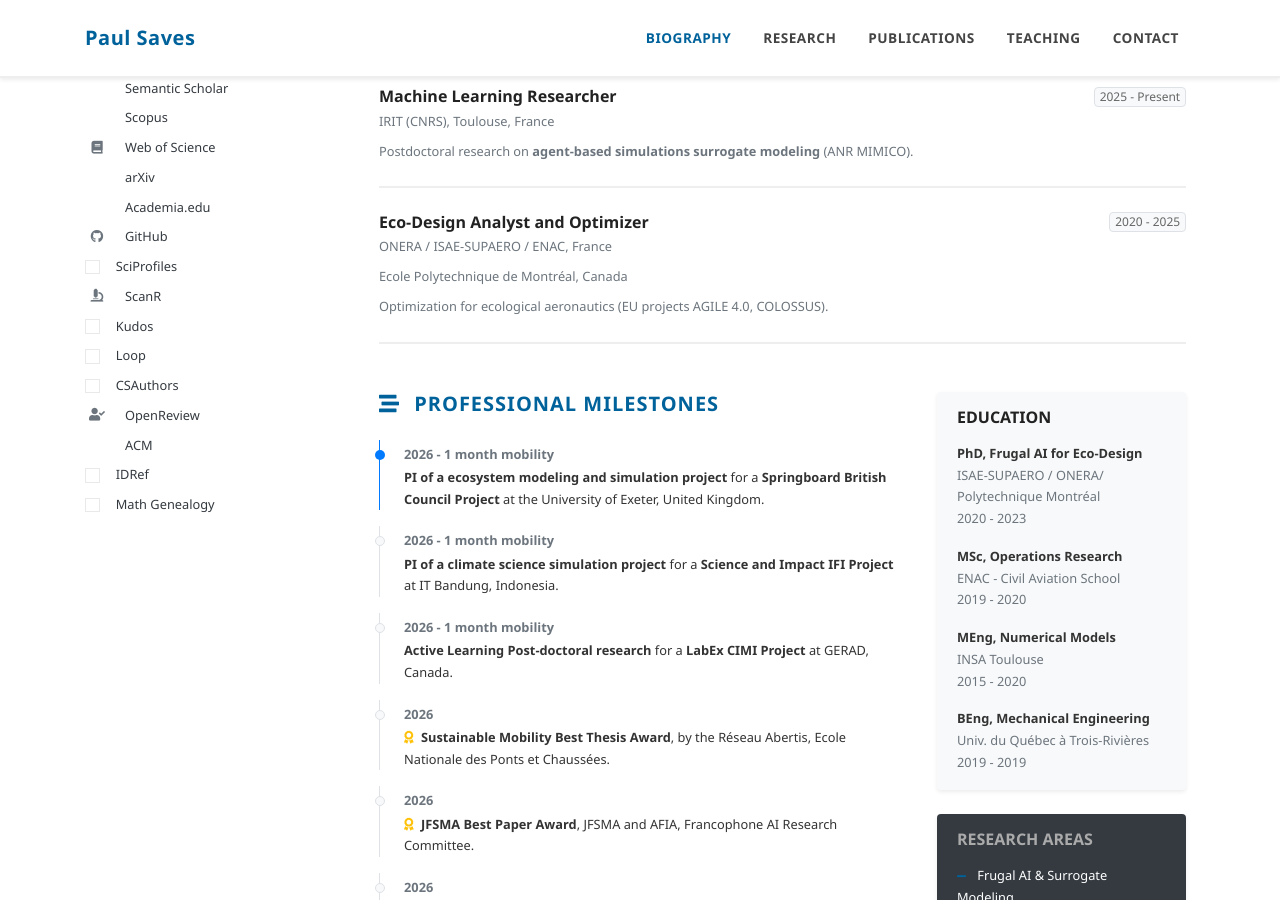
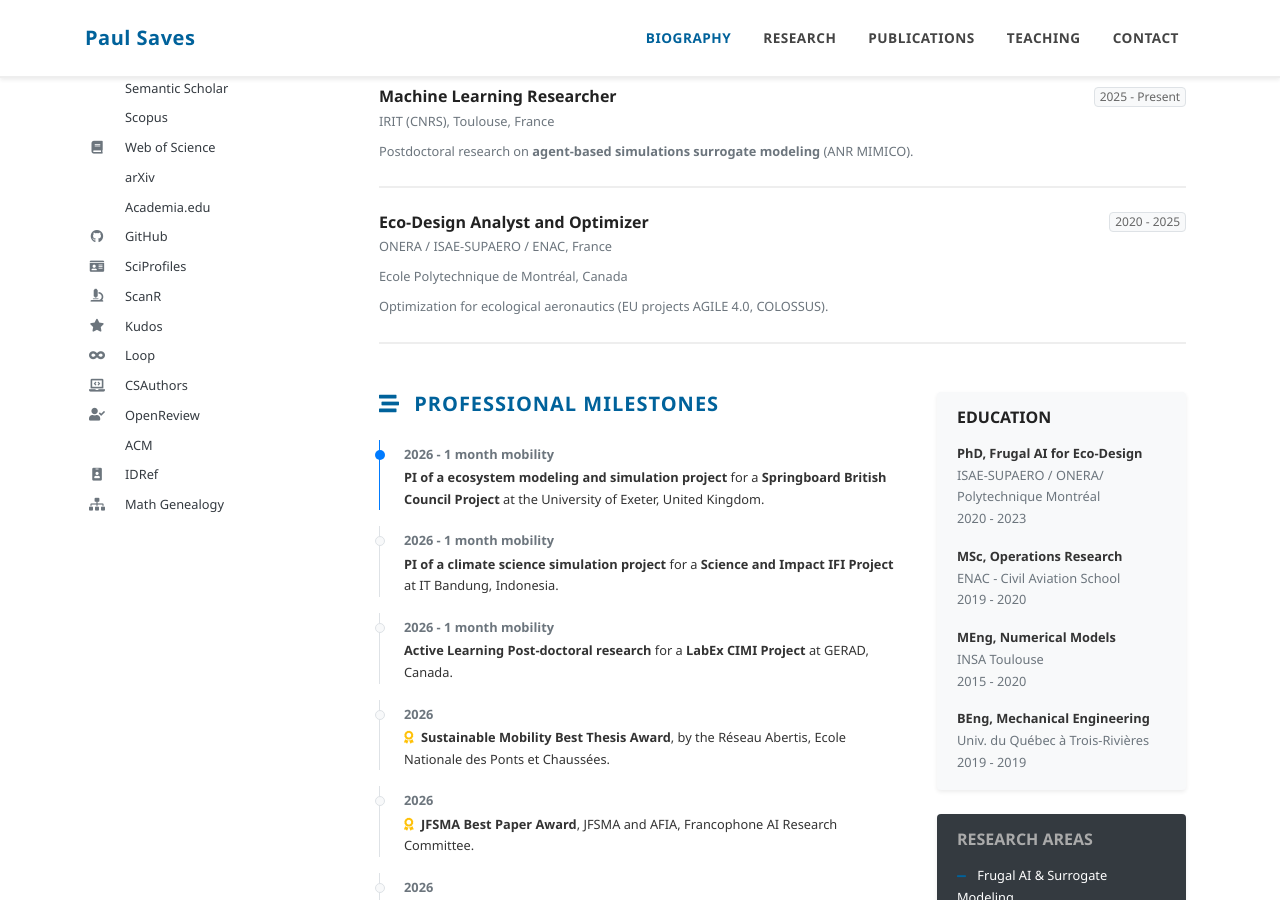
Before and after one commit to Paul-Saves/Paul-Saves.github.io, a Jekyll site: the page built from index.md, in a window 1280 px wide and 900 px high, scrolled down 763 px. Built offline with Jekyll 4.4.1, drawn with Linux system fonts in a browser that asks for light colours; a style sheet for code colours, icons or effects is not loaded.

Commit message:
update badges

```diff
--- a/_layouts/default.html
+++ b/_layouts/default.html
@@ -114,19 +114,19 @@
               {% endif %}
 
               {% if site.sciprofiles_id %}
-              <li class="mb-2"><img src="https://www.google.com/s2/favicons?domain=sciprofiles.com&sz=64" alt="" class="mr-3" style="width: 1.15em; height: 1.15em; mix-blend-mode: multiply; filter: grayscale(100%); opacity: 0.65; vertical-align: -0.125em;"><a href="https://sciprofiles.com/profile/{{ site.sciprofiles_id }}" target="_blank" class="text-dark">SciProfiles</a></li>
+              <li class="mb-2"><i class="fas fa-id-card text-muted mr-3"></i><a href="https://sciprofiles.com/profile/{{ site.sciprofiles_id }}" target="_blank" class="text-dark">SciProfiles</a></li>
               {% endif %}
               {% if site.scanr_url %}
               <li class="mb-2"><i class="fas fa-microscope text-muted mr-3"></i><a href="{{ site.scanr_url }}" target="_blank" class="text-dark">ScanR</a></li>
               {% endif %}
               {% if site.kudos_url %}
-              <li class="mb-2"><img src="https://www.google.com/s2/favicons?domain=growkudos.com&sz=64" alt="" class="mr-3" style="width: 1.15em; height: 1.15em; mix-blend-mode: multiply; filter: grayscale(100%); opacity: 0.65; vertical-align: -0.125em;"><a href="{{ site.kudos_url }}" target="_blank" class="text-dark">Kudos</a></li>
+              <li class="mb-2"><i class="fas fa-star text-muted mr-3"></i><a href="{{ site.kudos_url }}" target="_blank" class="text-dark">Kudos</a></li>
               {% endif %}
               {% if site.loop_url %}
-              <li class="mb-2"><img src="https://www.google.com/s2/favicons?domain=loop.frontiersin.org&sz=64" alt="" class="mr-3" style="width: 1.15em; height: 1.15em; mix-blend-mode: multiply; filter: grayscale(100%); opacity: 0.65; vertical-align: -0.125em;"><a href="{{ site.loop_url }}" target="_blank" class="text-dark">Loop</a></li>
+              <li class="mb-2"><i class="fas fa-infinity text-muted mr-3"></i><a href="{{ site.loop_url }}" target="_blank" class="text-dark">Loop</a></li>
               {% endif %}
               {% if site.csauthors_url %}
-              <li class="mb-2"><img src="https://www.google.com/s2/favicons?domain=csauthors.net&sz=64" alt="" class="mr-3" style="width: 1.15em; height: 1.15em; mix-blend-mode: multiply; filter: grayscale(100%); opacity: 0.65; vertical-align: -0.125em;"><a href="{{ site.csauthors_url }}" target="_blank" class="text-dark">CSAuthors</a></li>
+              <li class="mb-2"><i class="fas fa-laptop-code text-muted mr-3"></i><a href="{{ site.csauthors_url }}" target="_blank" class="text-dark">CSAuthors</a></li>
               {% endif %}
               {% if site.openreview_url %}
               <li class="mb-2"><i class="fas fa-user-check text-muted mr-3"></i><a href="{{ site.openreview_url }}" target="_blank" class="text-dark">OpenReview</a></li>
@@ -135,10 +135,10 @@
               <li class="mb-2"><i class="ai ai-acmdl text-muted mr-3"></i><a href="{{ site.acm_url }}" target="_blank" class="text-dark">ACM</a></li>
               {% endif %}
               {% if site.idref_url %}
-              <li class="mb-2"><img src="https://www.google.com/s2/favicons?domain=idref.fr&sz=64" alt="" class="mr-3" style="width: 1.15em; height: 1.15em; mix-blend-mode: multiply; filter: grayscale(100%); opacity: 0.65; vertical-align: -0.125em;"><a href="{{ site.idref_url }}" target="_blank" class="text-dark">IDRef</a></li>
+              <li class="mb-2"><i class="fas fa-id-badge text-muted mr-3"></i><a href="{{ site.idref_url }}" target="_blank" class="text-dark">IDRef</a></li>
               {% endif %}
               {% if site.mathgenealogy_url %}
-              <li class="mb-2"><img src="https://www.google.com/s2/favicons?domain=mathgenealogy.org&sz=64" alt="" class="mr-3" style="width: 1.15em; height: 1.15em; mix-blend-mode: multiply; filter: grayscale(100%); opacity: 0.65; vertical-align: -0.125em;"><a href="{{ site.mathgenealogy_url }}" target="_blank" class="text-dark">Math Genealogy</a></li>
+              <li class="mb-2"><i class="fas fa-sitemap text-muted mr-3"></i><a href="{{ site.mathgenealogy_url }}" target="_blank" class="text-dark">Math Genealogy</a></li>
               {% endif %}
             </ul>
           </div>
```
